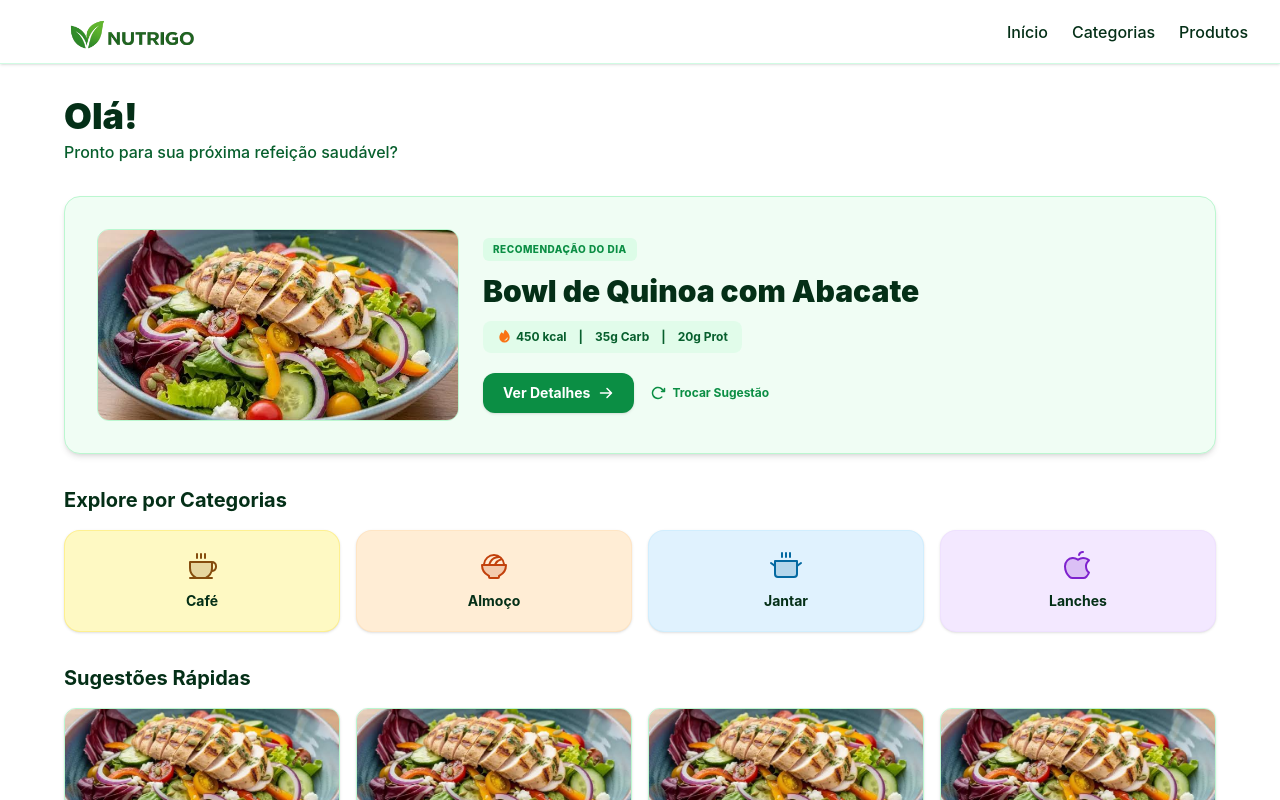
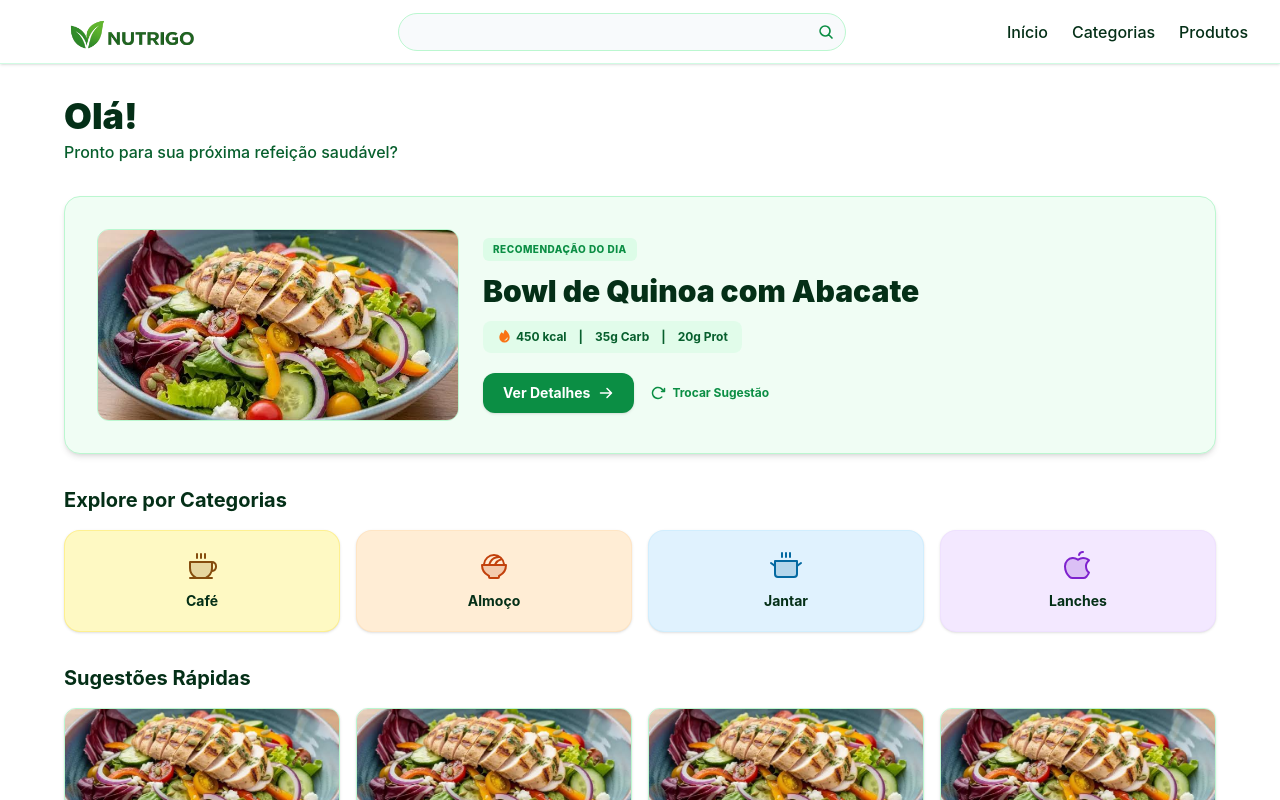
Before and after one commit to PI-Aplicativo-de-Caronas-Compartilhadas/PI-Aplicativo-Delivery-Alimentos-Frontend, a React (Vite) app: page / in a window 1280 px wide. Shown: the top 800 px of the page. Built offline with nearby package versions, Linux system fonts and the light colour scheme; no server answers.

Commit message:
feat: implementa modulo de produtos, barra de busca no navbar e widget de clima na home

```diff
--- /dev/null
+++ b/src/components/navbar/ClimaNavbar.tsx
@@ -0,0 +1,70 @@
+import { useEffect, useState } from "react";
+
+interface DadosClima {
+  temperatura: number;
+  codigoClima: number;
+}
+
+function ClimaNavbar() {
+  const [clima, setClima] = useState<DadosClima | null>(null);
+  const [erro, setErro] = useState<boolean>(false);
+
+  // Mapeia códigos de clima da Open-Meteo para Emojis ilustrativos
+  const obterEmojiClima = (codigo: number) => {
+    if (codigo === 0) return "☀️"; // Céu limpo
+    if (codigo >= 1 && codigo <= 3) return "🌤️"; // Parcialmente nublado
+    if (codigo >= 45 && codigo <= 48) return "🌫️"; // Nevoeiro
+    if (codigo >= 51 && codigo <= 67) return "🌧️"; // Chuvisco / Chuva
+    if (codigo >= 71 && codigo <= 77) return "❄️"; // Neve
+    if (codigo >= 80 && codigo <= 82) return "🌦️"; // Pancadas de chuva
+    if (codigo >= 95 && codigo <= 99) return "⛈️"; // Tempestade
+    return "🌡️";
+  };
+
+  useEffect(() => {
+    // 1. Solicita a localização do usuário ao navegador
+    if (navigator.geolocation) {
+      navigator.geolocation.getCurrentPosition(
+        async (position) => {
+          const { latitude, longitude } = position.coords;
+          try {
+            // 2. Faz a requisição gratuita ao Open-Meteo
+            const response = await fetch(
+              `https://api.open-meteo.com/v1/forecast?latitude=${latitude}&longitude=${longitude}&current_weather=true`
+            );
+            const data = await response.json();
+
+            if (data.current_weather) {
+              setClima({
+                temperatura: Math.round(data.current_weather.temperature),
+                codigoClima: data.current_weather.weathercode,
+              });
+            }
+          } catch {
+            setErro(true);
+          }
+        },
+        () => {
+          // Caso o usuário recuse compartilhar a localização
+          setErro(true);
+        }
+      );
+    } else {
+      setErro(true);
+    }
+  }, []);
+
+  if (erro || !clima) {
+    // Retorna vazio ou um indicador neutro se der erro ou estiver carregando
+    return null;
+  }
+
+  return (
+    <div className="flex items-center gap-2 bg-[#bbf7d0] text-[#042f17] px-3 py-1 rounded-full text-xs font-extrabold tracking-wider uppercase transition-all shadow-sm">
+      <span>{obterEmojiClima(clima.codigoClima)}</span>
+      <span>{clima.temperatura}°C</span>
+    </div>
+  );
+}
+
+export default ClimaNavbar;
--- a/src/components/navbar/Navbar.tsx
+++ b/src/components/navbar/Navbar.tsx
@@ -1,9 +1,23 @@
-import { NavLink } from 'react-router-dom'
+import { useNavigate, NavLink } from "react-router-dom";
+import { useState, type ChangeEvent, type FormEvent } from "react";
 
 function Navbar() {
+  const navigate = useNavigate();
+  const [busca, setBusca] = useState<string>(" ");
+
+  function handleSearch(e: FormEvent) {
+    e.preventDefault();
+    if (busca.trim() !== "") {
+      // Redireciona para a página de produtos passando o termo de busca como query parameter
+      navigate(`/produtos?search=${encodeURIComponent(busca)}`);
+    }
+  }
+
   return (
-        <div className='w-full h-16 bg-white text-[#042f17] px-8 flex justify-between items-center border-b border-[#d0fbe3] shadow-sm relative overflow-visible'>
-            {/* Logo com altura h-34 e translate-y para centralizar o peso visual */}
+    <div className="w-full h-16 bg-white text-[#042f17] px-8 flex justify-between items-center border-b border-[#d0fbe3] shadow-sm relative overflow-visible z-50">
+
+      {/* LADO ESQUERDO: Logo com altura h-34 e translate-y */}
+      <div className="flex items-center min-w-[150px]">
         <NavLink to="/home" className="flex items-center relative z-10">
           <img
             src="/logo.png"
@@ -11,9 +25,32 @@ function Navbar() {
             className="h-34 w-auto object-contain translate-y-2.5"
           />
         </NavLink>
+      </div>
 
-            {/* Links de Navegação */}
-            <div className='flex gap-6 items-center'>
+      {/* CENTRO: Barra de Busca integrada e elegante */}
+      <form onSubmit={handleSearch} className="flex-1 max-w-md mx-6">
+        <div className="relative flex items-center">
+          <input
+            type="text"
+            placeholder="Buscar pratos, bebidas..."
+            value={busca}
+            onChange={(e: ChangeEvent<HTMLInputElement>) => setBusca(e.target.value)}
+            className="w-full bg-slate-50 border border-[#bbf7d0] focus:border-[#0b8e44] text-[#042f17] text-sm rounded-full py-2 pl-4 pr-10 outline-none transition-all placeholder:text-gray-400"
+          />
+          <button
+            type="submit"
+            className="absolute right-3 text-[#0b8e44] hover:text-[#075f2d] transition-colors"
+          >
+            {/* Ícone de Lupa SVG */}
+            <svg xmlns="http://www.w3.org/2000/svg" fill="none" viewBox="0 0 24 24" strokeWidth={2.5} stroke="currentColor" className="w-4 h-4">
+              <path strokeLinecap="round" strokeLinejoin="round" d="m21 21-5.197-5.197m0 0A7.5 7.5 0 1 0 5.196 5.196a7.5 7.5 0 0 0 10.602 10.602Z" />
+            </svg>
+          </button>
+        </div>
+      </form>
+
+      {/* LADO DIREITO: Links de Navegação */}
+      <div className="flex gap-6 items-center min-w-[200px] justify-end">
         <NavLink to="/home" className="text-[#042f17] hover:text-[#0b8e44] font-medium text-base">
           Início
         </NavLink>
@@ -24,8 +61,9 @@ function Navbar() {
           Produtos
         </NavLink>
       </div>
+
     </div>
-    )
+  );
 }
 
-export default Navbar
+export default Navbar;
--- a/src/pages/home/Home.tsx
+++ b/src/pages/home/Home.tsx
@@ -1,12 +1,14 @@
 import { NavLink } from "react-router-dom";
 import { Fire, ArrowRight, ArrowClockwise, Coffee, BowlFood, CookingPot, AppleLogo } from "@phosphor-icons/react";
+import ClimaNavbar from "../../components/navbar/ClimaNavbar";
 
 function Home() {
     return (
         <div className="w-full bg-white text-[#042f17] py-8 px-8 flex flex-col items-center">
             <div className="w-full max-w-6xl flex flex-col gap-8">
 
-                {/* Saudação Inicial sem nome */}
+                {/* Saudação Inicial + Clima Local (Distribuição Flex) */}
+                <div className="flex flex-col sm:flex-row sm:items-center sm:justify-between gap-4">
                     <div className="flex flex-col gap-1">
                         <h1 className="text-3xl md:text-4xl font-black text-[#042f17]">
                             Olá!
@@ -14,6 +16,12 @@ function Home() {
                         <p className="text-sm md:text-base text-[#075f2d] font-medium">
                             Pronto para sua próxima refeição saudável?
                         </p>
+                    </div>
+
+                    {/* Exibe o Clima alinhado ao lado direito */}
+                    <div className="self-start sm:self-center">
+                        <ClimaNavbar />
+                    </div>
                 </div>
 
                 {/* Recomendação do Dia (Destaque Principal) */}
```
Lines whose indentation alone changed are shown as unchanged.
